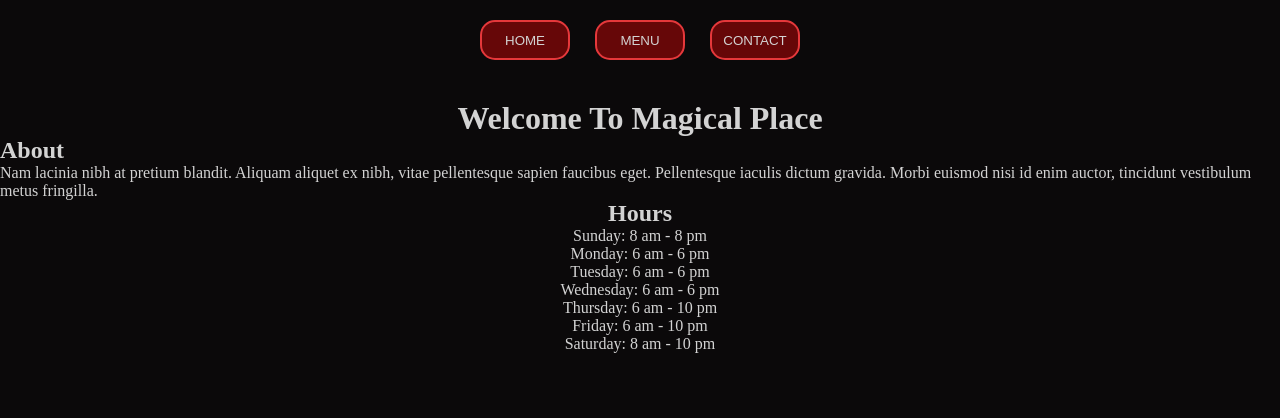
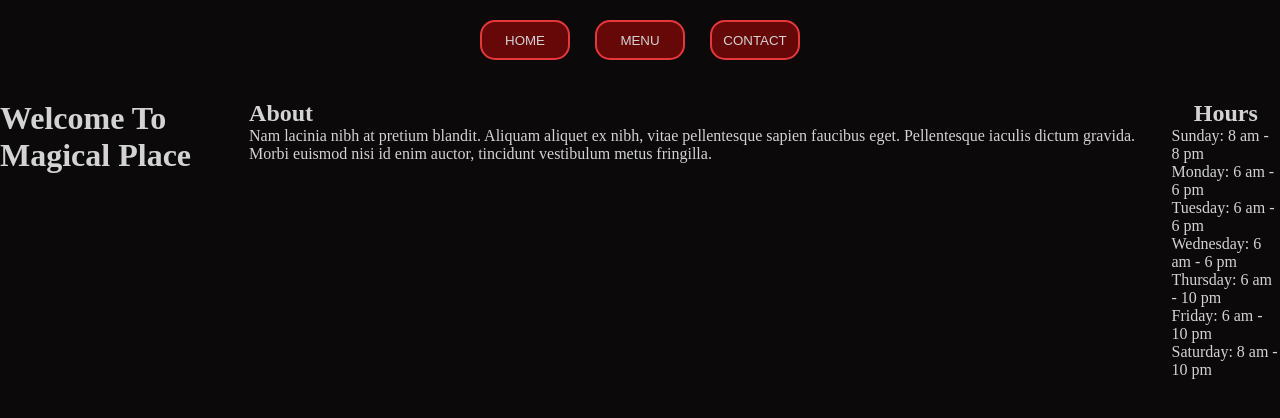
Before and after one commit to Marek-Kosmowski/project-restaurant-page, a website built with webpack: page src/template.html in a window 1280 px wide. Built offline with nearby package versions, Linux system fonts and the light colour scheme.

Commit message:
Change positions of homePage content in starterpage.js

```diff
--- a/src/components/starterpage.js
+++ b/src/components/starterpage.js
@@ -53,9 +53,9 @@ function starterPage() {
     pageTitle.innerHTML = 'Welcome To Magical Place'
     const aboutSection = aboutContent();
     const workingHours = workingHoursContent();
-    content.appendChild(pageTitle);
-    content.appendChild(aboutSection);
-    content.appendChild(workingHours);
+    pageContent.appendChild(pageTitle);
+    pageContent.appendChild(aboutSection);
+    pageContent.appendChild(workingHours);
 }
 
 export default starterPage;
--- a/src/styles/style.css
+++ b/src/styles/style.css
@@ -43,6 +43,10 @@ button {
   display: flex;
   justify-content: space-between;
 }
+
+.page-content-container{
+  display: flex;
+}
 /*
 .navbar-list {
   width: 30%;
```
